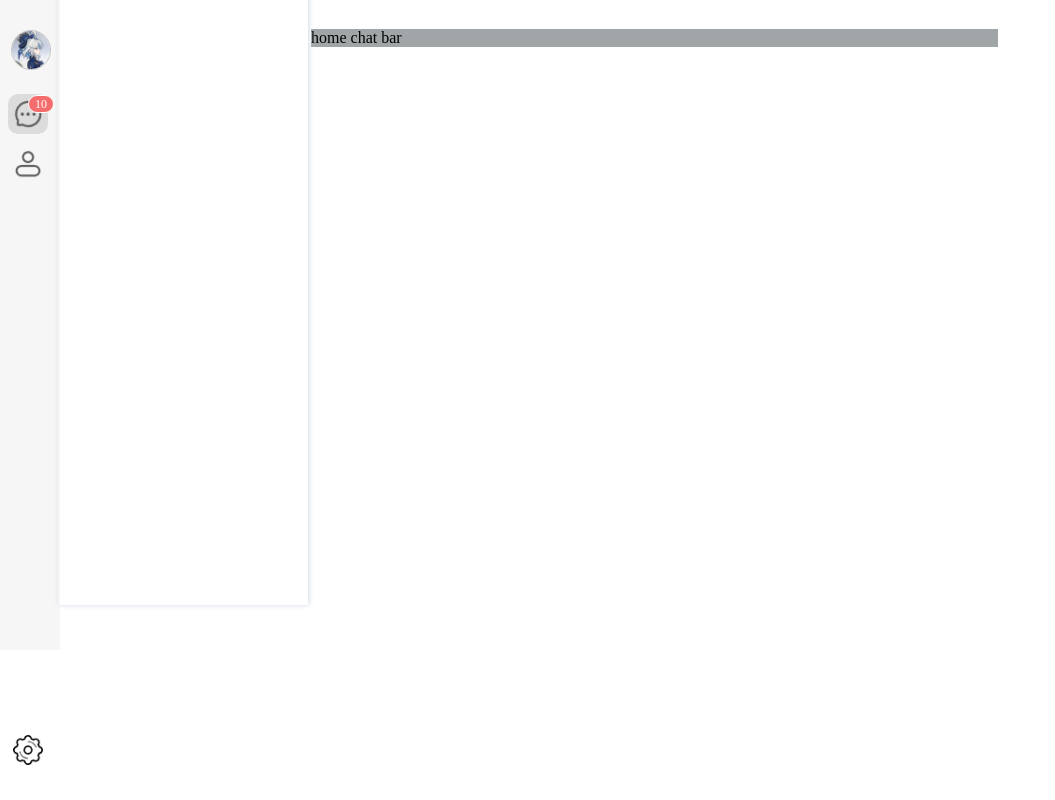
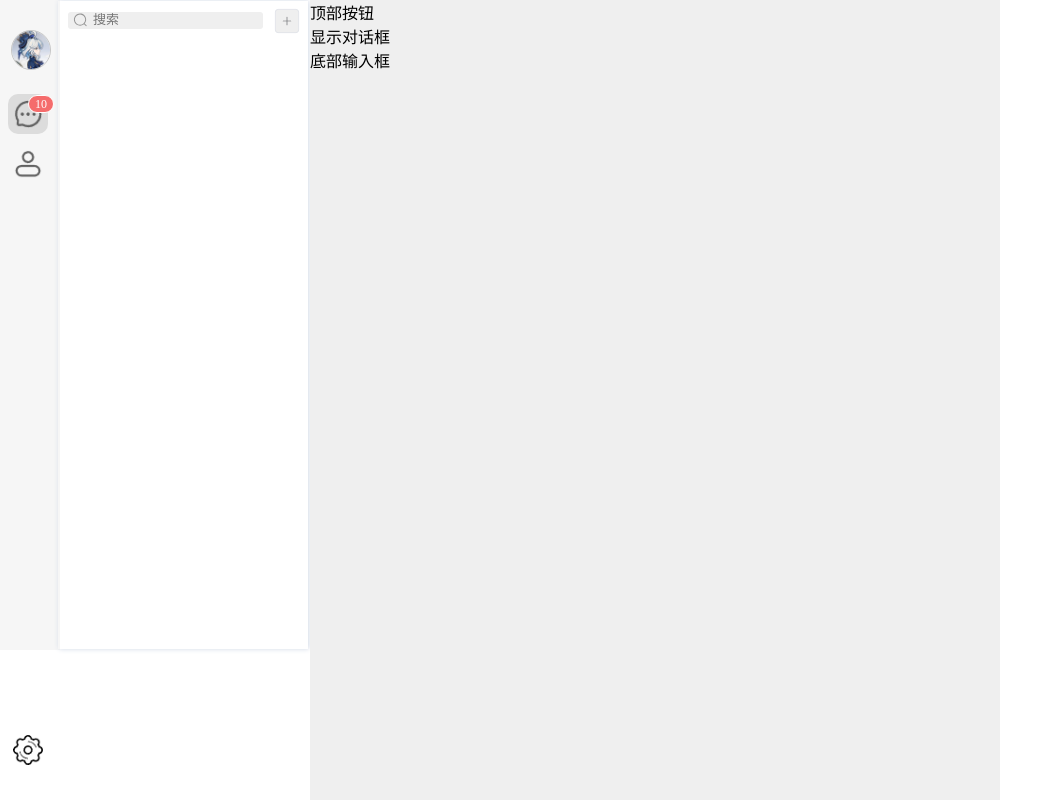
Before and after one commit to cptbtptp557/iChat, a Vue app: page / in a window 1280 px wide. Shown: the whole page, without its empty margins (0-1055 px from the left). Built offline with nearby package versions, Linux system fonts and the light colour scheme.

Commit message:
完善了home页面

```diff
--- /dev/null
+++ b/src/components/chat/chatChatBar/homeChatBar.css
@@ -0,0 +1,10 @@
+.thisOutside {
+  width: 690px;
+  height: 100%;
+  background-color: #efefef;
+  position: absolute;
+  top: 0;
+  left: 310px;
+  z-index: 100;
+}
+/*# sourceMappingURL=homeChatBar.css.map */
--- /dev/null
+++ b/src/components/chat/chatChatBar/homeChatBar.less
@@ -0,0 +1,15 @@
+@white: #f9f9f9;
+@neu-2: #d1d9e6;
+@gray: rgb(199, 199, 199);
+@light_gray: #efefef;
+@blue: #4B70E2;
+
+.thisOutside {
+  width: 690px;
+  height: 100%;
+  background-color: @light_gray;
+  position: absolute;
+  top: 0;
+  left: 310px;
+  z-index: 100;
+}
--- a/src/components/chat/chatChatBar/homeChatBar.vue
+++ b/src/components/chat/chatChatBar/homeChatBar.vue
@@ -1,6 +1,14 @@
 <template>
-  <div class="outside">
-    home chat bar
+  <div class="thisOutside">
+    <header>
+      顶部按钮
+    </header>
+    <div>
+      显示对话框
+    </div>
+    <div>
+      底部输入框
+    </div>
   </div>
 </template>
 
@@ -9,11 +17,5 @@
 </script>
 
 <style scoped>
-.outside {
-  width: 687px;
-  position: relative;
-  top: -115px;
-  left: 298px;
-  background-color: #a0a5a8;
-}
+@import "./homeChatBar.less";
 </style>
--- a/src/components/chat/chatFriendsBar/homefriendsBar.css
+++ b/src/components/chat/chatFriendsBar/homefriendsBar.css
@@ -1,8 +1,8 @@
 .top {
   width: 250px;
-  height: 100%;
+  height: 99.7%;
   position: relative;
-  top: -207px;
+  top: -143px;
   left: 45px;
   box-shadow: 1px 0 5px #d1d9e6;
 }
--- a/src/components/chat/chatFriendsBar/homefriendsBar.less
+++ b/src/components/chat/chatFriendsBar/homefriendsBar.less
@@ -6,9 +6,9 @@
 
 .top {
   width: 250px;
-  height: 100%;
+  height: 99.7%;
   position: relative;
-  top: -207px;
+  top: -143px;
   left: 45px;
   box-shadow: 1px 0 5px @neu-2;
 }
--- a/src/components/chat/message.vue
+++ b/src/components/chat/message.vue
@@ -1,6 +1,6 @@
 <template>
+  <homeFriendsBar></homeFriendsBar>
   <chatChatBar></chatChatBar>
-  <homeFriendsBar></homeFriendsBar>
 </template>
 
 <script setup lang="ts">
```
Also changed, not shown: 2 other files (tests, documents, lock files or other folders).
